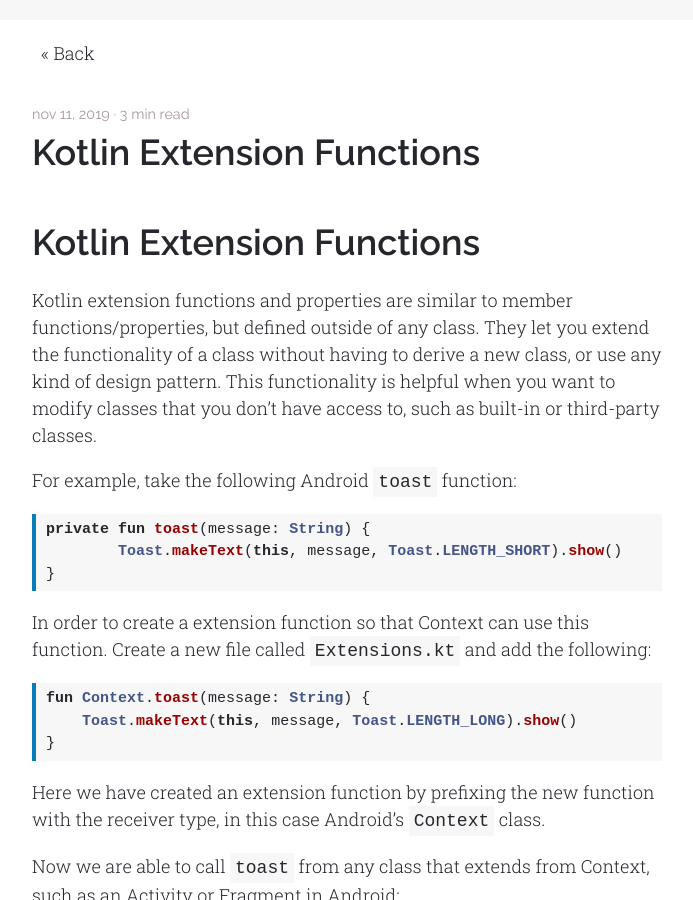
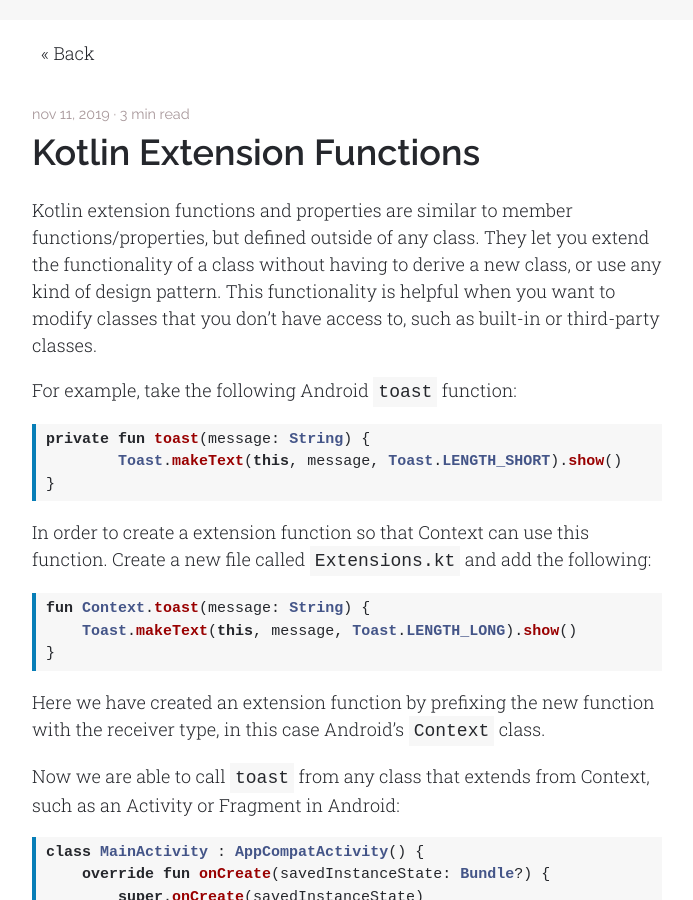
Before and after one commit to murielg/murielg.github.io, a Jekyll site: the page built from _posts/2019-11-11-kotlin_extension_functions.md, in a window 1280 px wide and 900 px high. Shown: the whole window, without its empty margins (293-986 px from the left). Built offline with Jekyll 4.4.1, drawn with Linux system fonts in a browser that asks for light colours; comment, search, counter and statistics services are not loaded.

Commit message:
Update 2019-11-11-kotlin_extension_functions.md

```diff
--- a/_posts/2019-11-11-kotlin_extension_functions.md
+++ b/_posts/2019-11-11-kotlin_extension_functions.md
@@ -4,7 +4,6 @@ title: "Kotlin Extension Functions"
 date: 2019-11-11
 ---
 
-# Kotlin Extension Functions
 Kotlin extension functions and properties are similar to member functions/properties, but defined outside of any class.  They let you extend the functionality of a class without having to derive a new class, or use any kind of design pattern.
 This functionality is helpful when you want to modify classes that you don’t have access to, such as built-in or third-party classes.
 
```
